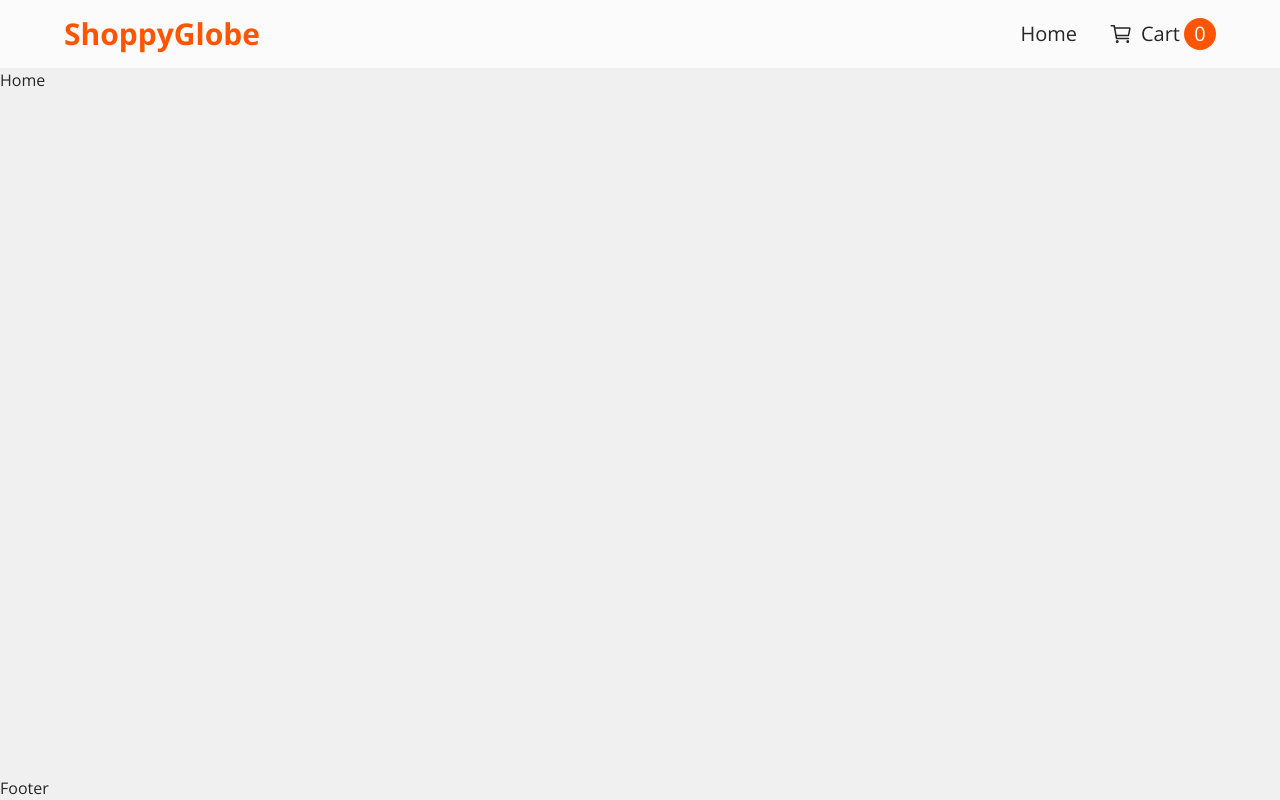
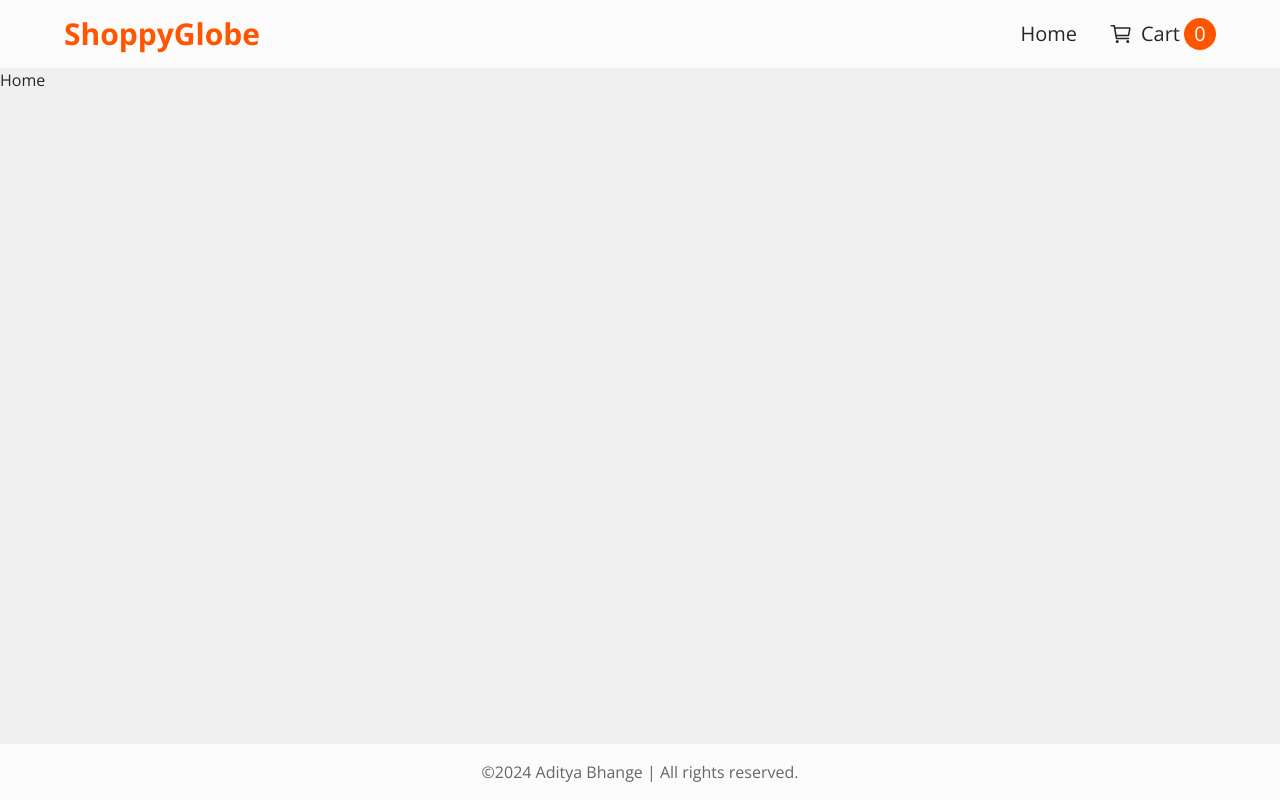
Before and after one commit to Adibhange/ShoppyGlobe-E-commerce-App-React-, a React (Vite) app: page / in a window 1280 px wide. Built offline with nearby package versions, Linux system fonts and the light colour scheme.

Commit message:
Create Footer Component

```diff
--- a/src/components/Footer.jsx
+++ b/src/components/Footer.jsx
@@ -1,5 +1,9 @@
 const Footer = () => {
-  return <div>Footer</div>;
+  return (
+    <footer className="mt-6 bg-foreground px-4 py-4 text-center text-copy-light">
+      <h1>&copy;2024 Aditya Bhange | All rights reserved.</h1>
+    </footer>
+  );
 };
 
 export default Footer;
```
